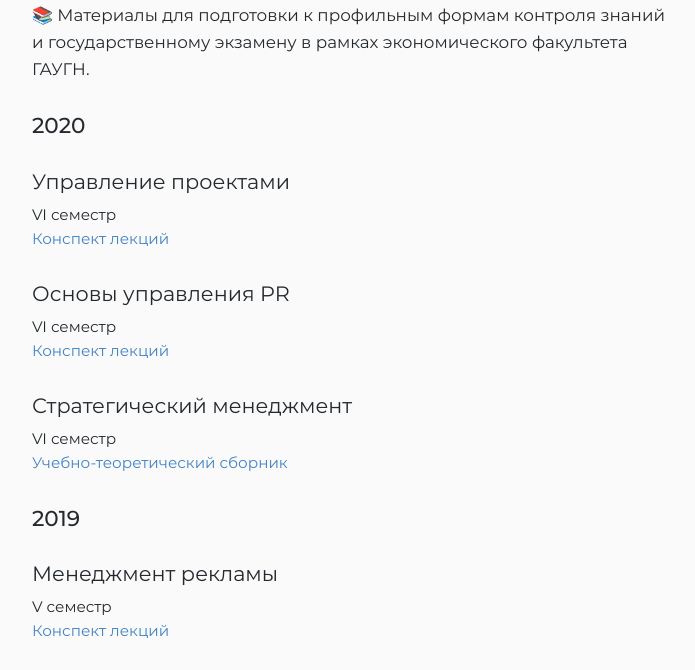
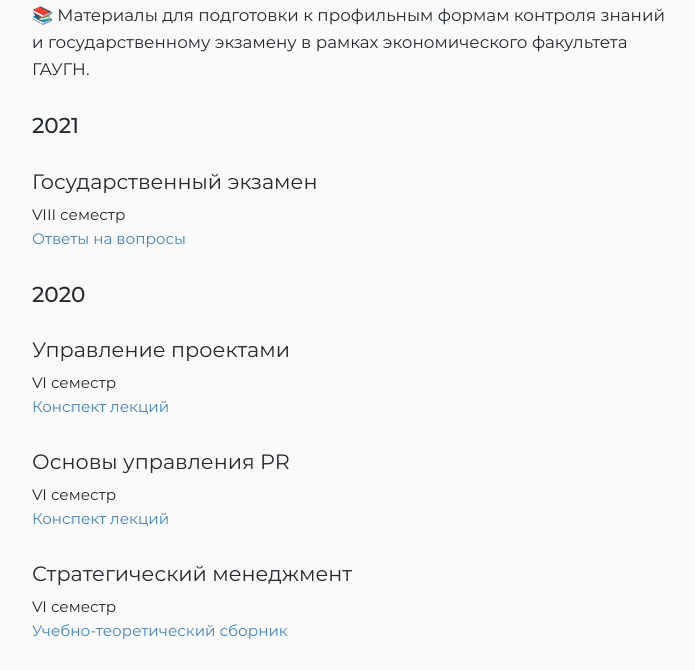
Before and after one commit to vladimirkosolapov/GAUGN-Educational-Complex, a plain HTML site: page index.html in a window 1280 px wide. Shown: the part 100-770 px from the top of the page, without its empty margins (288-983 px from the left). Drawn offline with Linux system fonts and the light colour scheme.

Commit message:
Add files via upload

```diff
--- a/index.html
+++ b/index.html
@@ -49,6 +49,16 @@
 
         <root>
             <p>📚 Материалы для подготовки к профильным формам контроля знаний и государственному экзамену в рамках экономического факультета <a href="https://gaugn.ru" style="color:#24292e">ГАУГН</a>.</p>
+            <div class="index-year">
+                <h1 id="g20793">2021</h1>
+                <div class="index">
+                    <header>
+                        <h2 class="title mb-0"><a href="docs/Государственный экзамен/Ответы на вопросы.pdf" class="text-primary" rel="noopener noreferrer">Государственный экзамен</a></h2>
+                        <p class="date">VIII семестр</p>
+                        <p class="category"><font color=#4183c4>Ответы на вопросы</font></p>
+                    </header>
+                </div>
+            </div>
             <div class="index-year">
                 <h1 id="g20792">2020</h1>
                 <div class="index">
```
Also changed, not shown: 1 other file.
